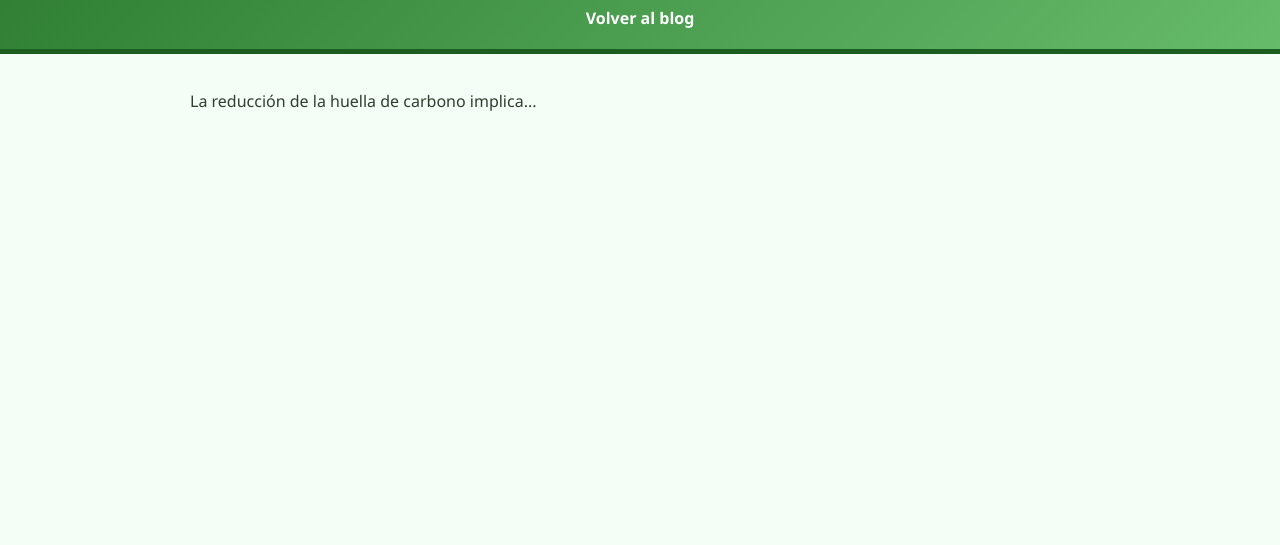
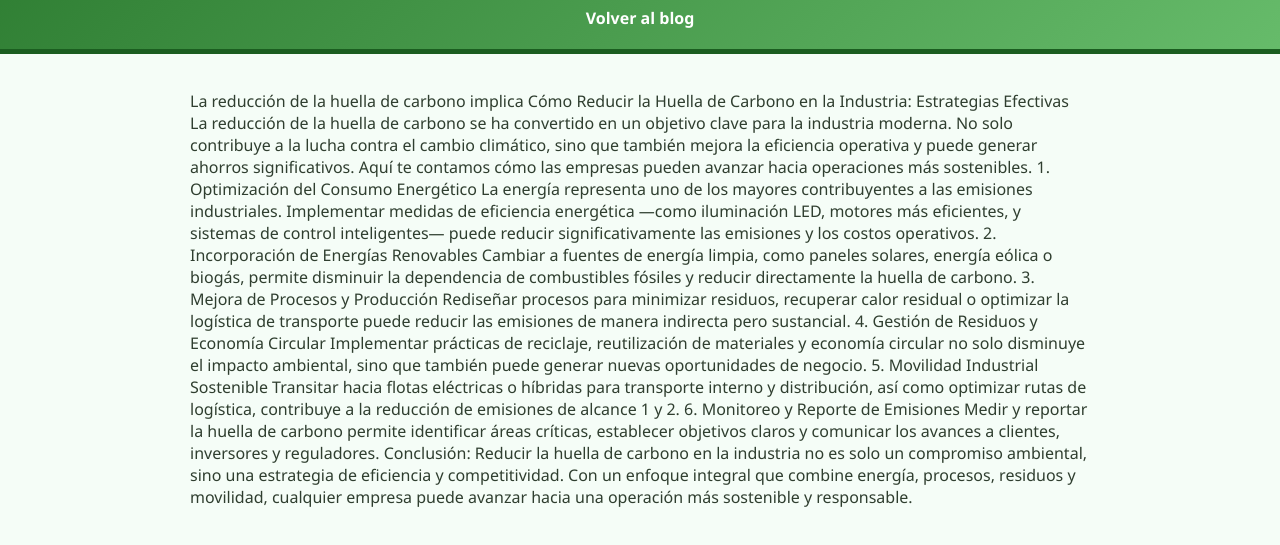
Before and after one commit to garineguerguerian-tech/consultoria-ambiental-, a plain HTML site: page post1.html in a window 1280 px wide. Shown: the part 71-616 px from the top of the page. Drawn offline with Linux system fonts and the light colour scheme; files that its build step writes are made by us from their sources.

Commit message:
Update post1.html

```diff
--- a/post1.html
+++ b/post1.html
@@ -12,7 +12,35 @@
     <nav><a href="blog.html">Volver al blog</a></nav>
   </header>
   <main>
-    <p>La reducción de la huella de carbono implica...</p>
+    <p>La reducción de la huella de carbono implica Cómo Reducir la Huella de Carbono en la Industria: Estrategias Efectivas
+
+La reducción de la huella de carbono se ha convertido en un objetivo clave para la industria moderna. No solo contribuye a la lucha contra el cambio climático, sino que también mejora la eficiencia operativa y puede generar ahorros significativos. Aquí te contamos cómo las empresas pueden avanzar hacia operaciones más sostenibles.
+
+1. Optimización del Consumo Energético
+
+La energía representa uno de los mayores contribuyentes a las emisiones industriales. Implementar medidas de eficiencia energética —como iluminación LED, motores más eficientes, y sistemas de control inteligentes— puede reducir significativamente las emisiones y los costos operativos.
+
+2. Incorporación de Energías Renovables
+
+Cambiar a fuentes de energía limpia, como paneles solares, energía eólica o biogás, permite disminuir la dependencia de combustibles fósiles y reducir directamente la huella de carbono.
+
+3. Mejora de Procesos y Producción
+
+Rediseñar procesos para minimizar residuos, recuperar calor residual o optimizar la logística de transporte puede reducir las emisiones de manera indirecta pero sustancial.
+
+4. Gestión de Residuos y Economía Circular
+
+Implementar prácticas de reciclaje, reutilización de materiales y economía circular no solo disminuye el impacto ambiental, sino que también puede generar nuevas oportunidades de negocio.
+
+5. Movilidad Industrial Sostenible
+
+Transitar hacia flotas eléctricas o híbridas para transporte interno y distribución, así como optimizar rutas de logística, contribuye a la reducción de emisiones de alcance 1 y 2.
+
+6. Monitoreo y Reporte de Emisiones
+
+Medir y reportar la huella de carbono permite identificar áreas críticas, establecer objetivos claros y comunicar los avances a clientes, inversores y reguladores.
+
+Conclusión: Reducir la huella de carbono en la industria no es solo un compromiso ambiental, sino una estrategia de eficiencia y competitividad. Con un enfoque integral que combine energía, procesos, residuos y movilidad, cualquier empresa puede avanzar hacia una operación más sostenible y responsable.</p>
   </main>
 </body>
 </html>
```
